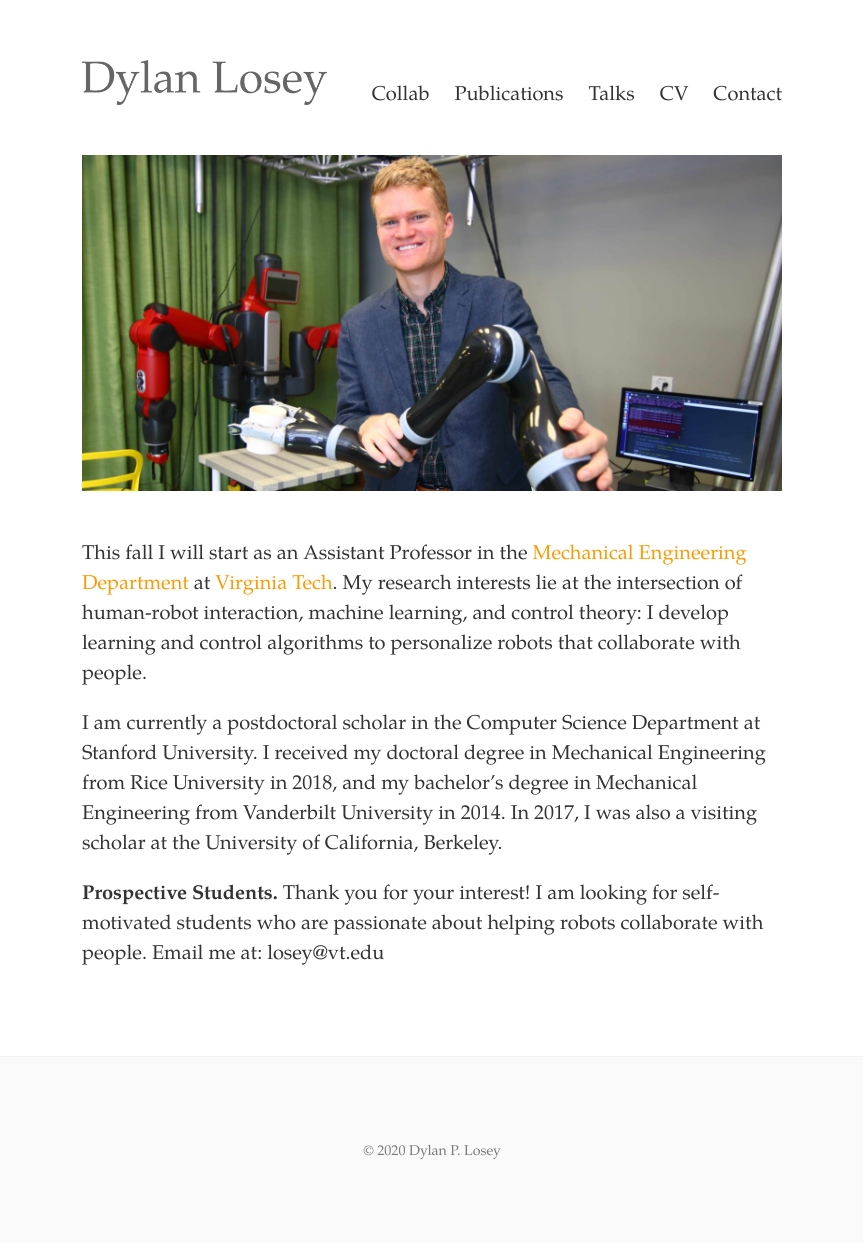
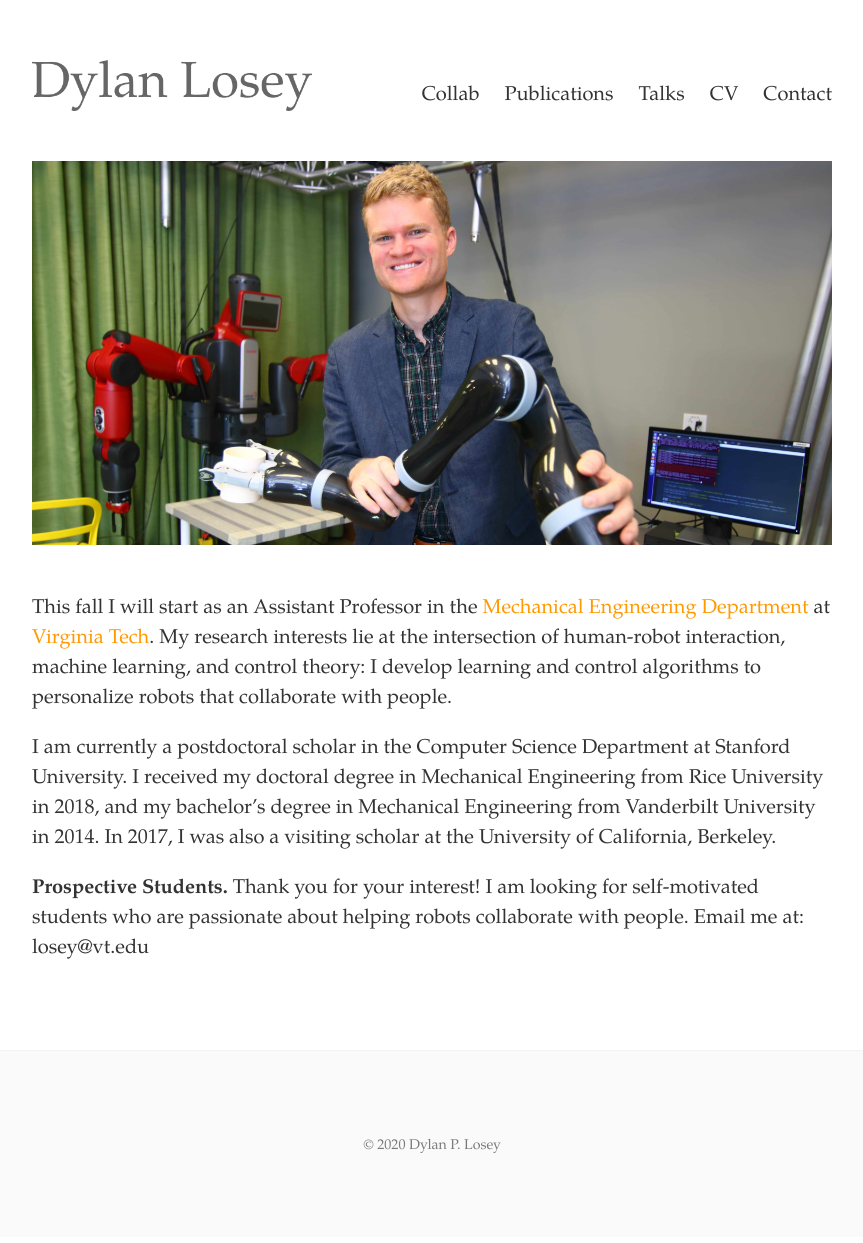
Before and after one commit to dylan-losey/dylan-losey.github.io, a Jekyll site: the page built from index.html, in a window 1280 px wide. Shown: the whole page, without its empty margins (208-1071 px from the left). Built offline with Jekyll 4.4.1, drawn with Linux system fonts in a browser that asks for light colours.

Commit message:
changing page width

```diff
--- a/_sass/_variables.scss
+++ b/_sass/_variables.scss
@@ -24,7 +24,7 @@ $h1-responsive-max: 3.84rem !default;
 $abbr-border-bottom: 1px black dotted;
 
 // Page width
-$measure-width: 35rem !default;
+$measure-width: 40rem !default;
 
 // Viewport widths
 $viewport-small: 32em;
```
